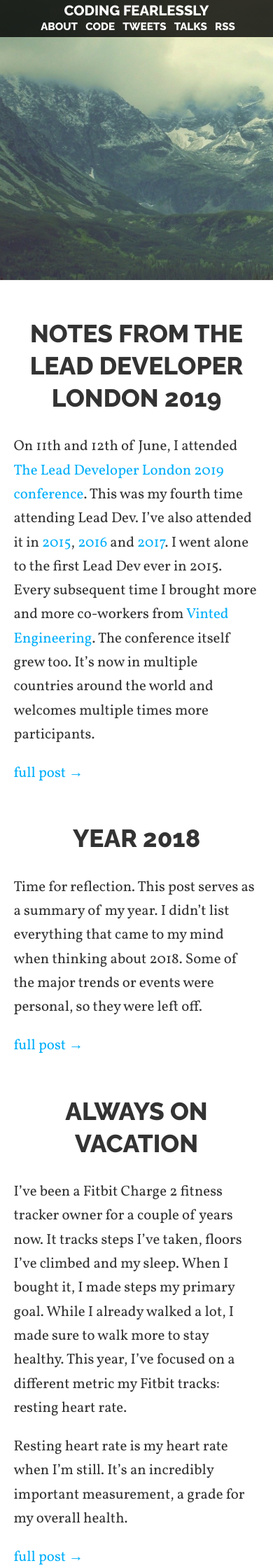
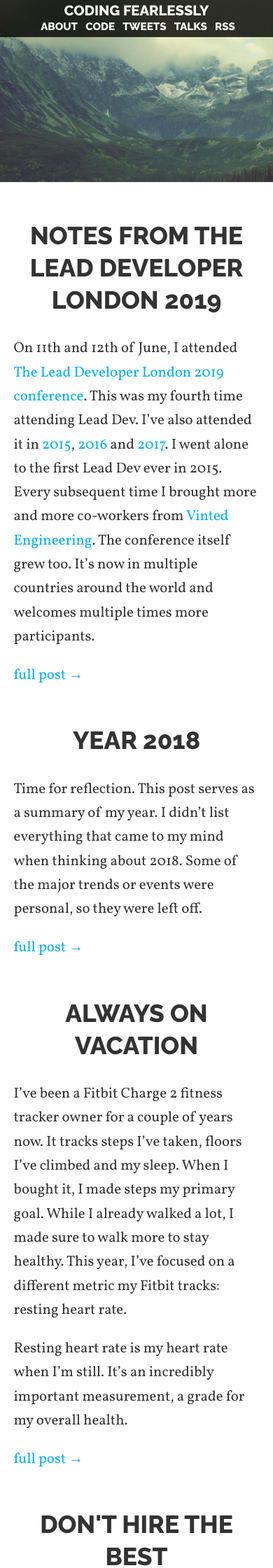
Before and after one commit to mmozuras/mmozuras.github.com, a Jekyll site: the page built from index.html, in a window 390 px wide. Shown: the top 2240 px of the page at 70% size. Built offline with Jekyll 4.4.1, drawn with Linux system fonts in a browser that asks for light colours; comment, search, counter and statistics services are not loaded.

Commit message:
Limit header height on phones to 260px (instead of 400px)

```diff
--- a/assets/sass/default.scss
+++ b/assets/sass/default.scss
@@ -66,6 +66,10 @@ header {
     background-repeat: no-repeat;
     background-size: cover;
     height: 400px;
+
+    @media only screen and (max-width: 600px) {
+      height: 260px;
+    }
   }
 
   .navigation {
```
Also changed, not shown: assets/css/default.css (+1 -1 lines).
